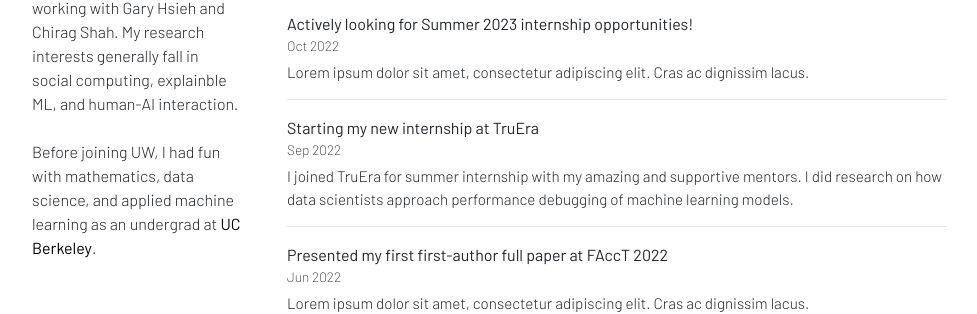
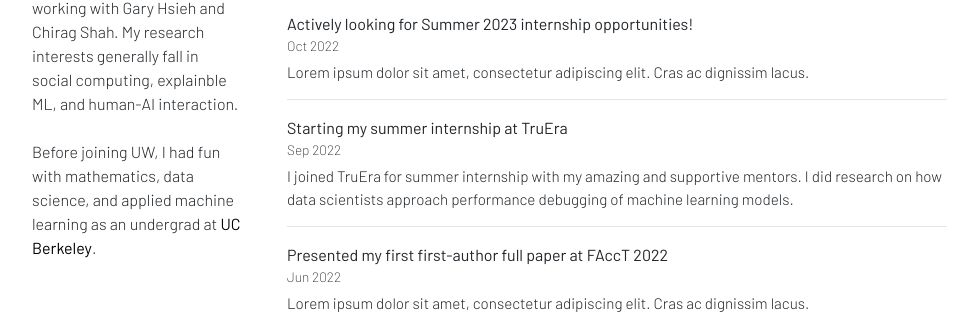
Before and after one commit to vikasreddy85/vikasreddy85.github.io, a Jekyll site: the page built from index.html, in a window 1280 px wide and 900 px high, scrolled down 991 px. Shown: the part 370-684 px from the top of the window, without its empty margins (143-1120 px from the left). Built offline with Jekyll 4.4.1, drawn with Linux system fonts in a browser that asks for light colours; some web fonts are replaced.

Commit message:
Update news.yml

```diff
--- a/_data/news.yml
+++ b/_data/news.yml
@@ -2,7 +2,7 @@ list: # format date as dd/mm/yyyy
   - title: "Actively looking for Summer 2023 internship opportunities!"
     date: "Oct 2022" # Oct 21, 2021
     description: "Lorem ipsum dolor sit amet, consectetur adipiscing elit. Cras ac dignissim lacus."
-  - title: "Starting my new internship at TruEra"
+  - title: "Starting my summer internship at TruEra"
     date: "Sep 2022" # Oct 21, 2021
     description: "I joined TruEra for summer internship with my amazing and supportive mentors. I did research on how data scientists approach performance debugging of machine learning models."
   - title: "Presented my first first-author full paper at FAccT 2022"
```
